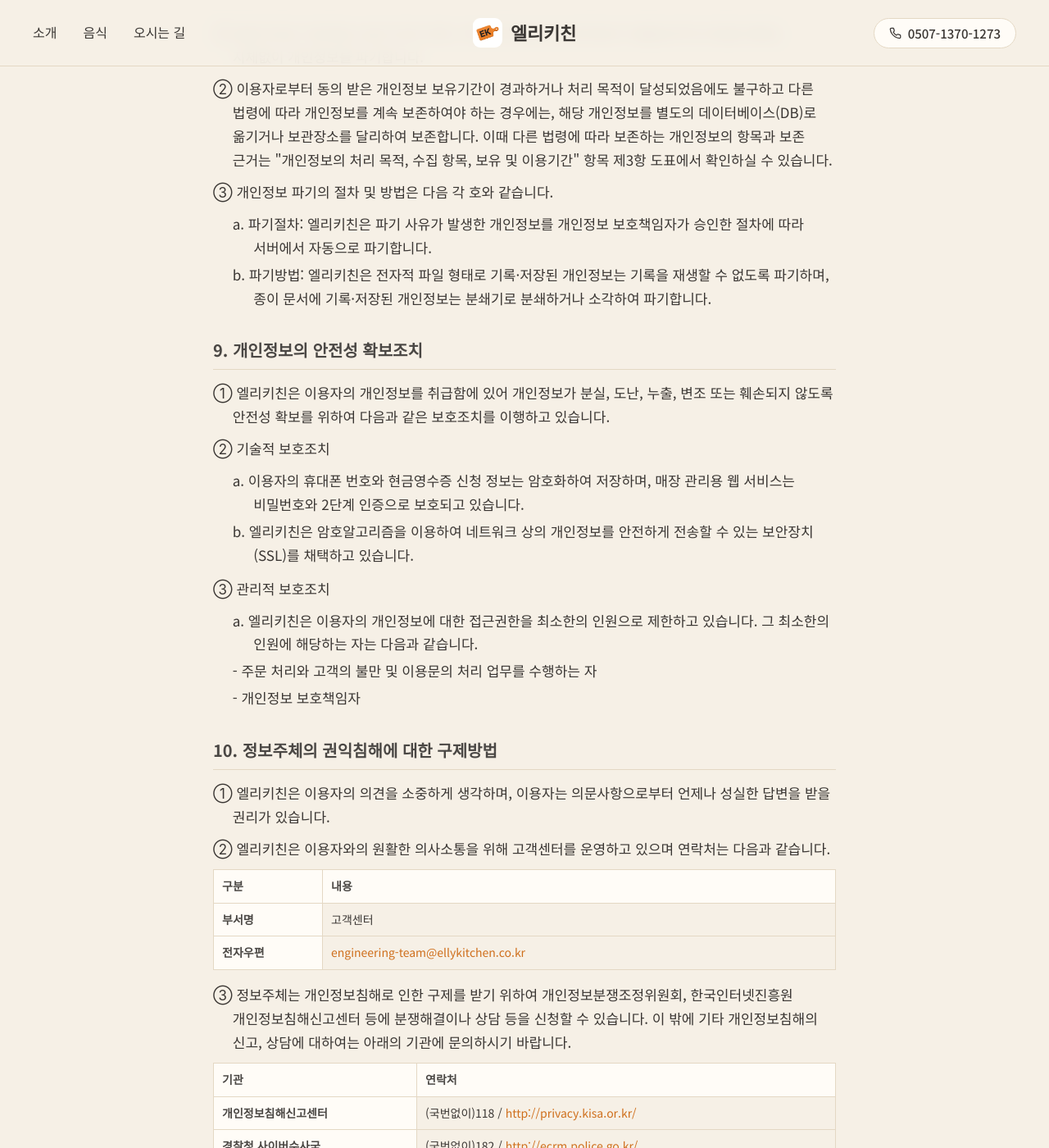
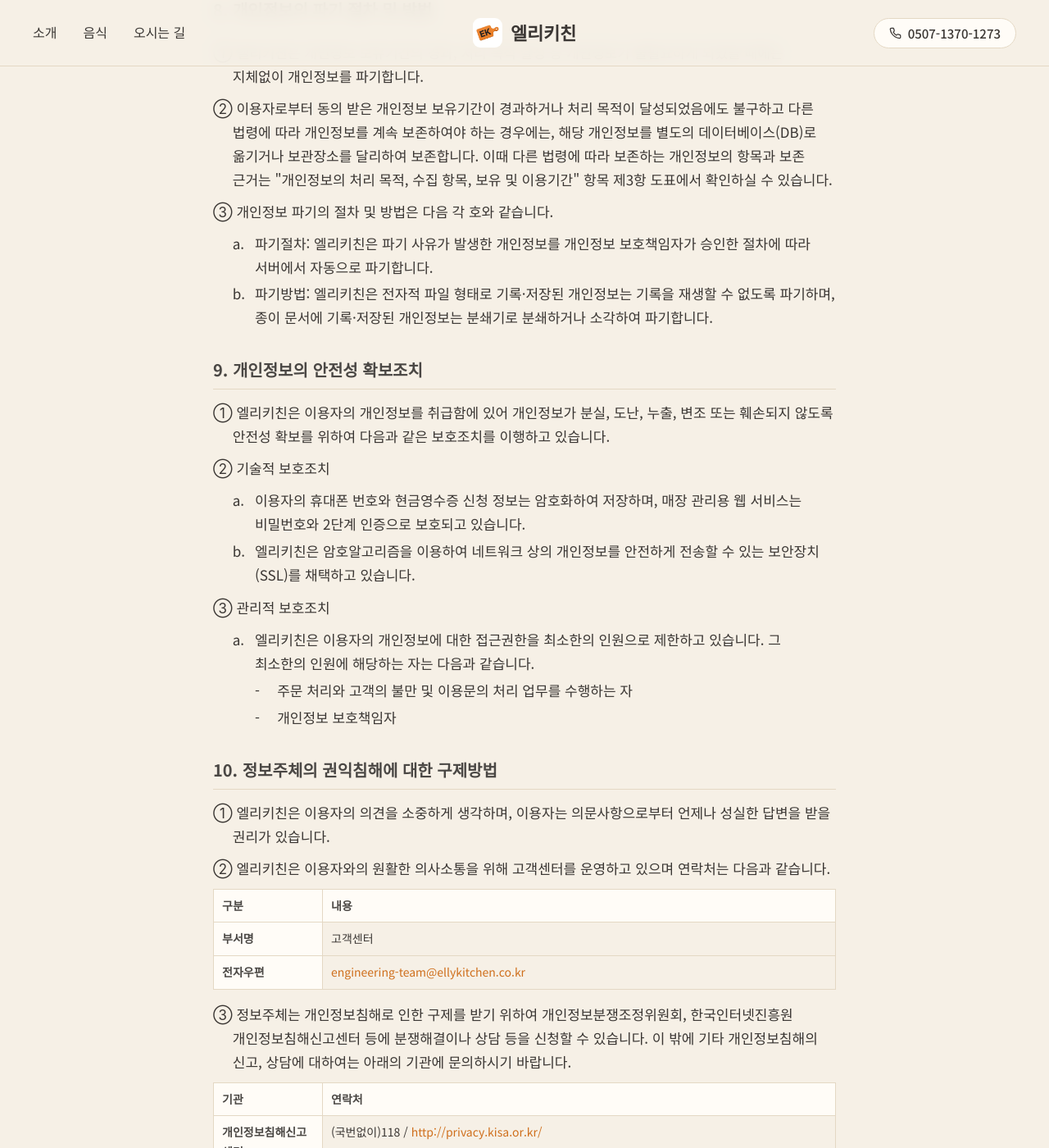
Before and after one commit to ellykitchen/ellykitchen-web-temporary, a Jekyll site: the page built from privacy.html, in a window 1280 px wide and 1400 px high, scrolled down 6405 px. Shown: the whole window at 82% size. Built offline with Jekyll 4.4.1, drawn with Linux system fonts in a browser that asks for light colours; some of the changed text lies outside the part shown.

Commit message:
fix: PR #3 리뷰 반영 — 목록 둘째 줄 정렬·국외 이전 표 첫 열·두 칸 표 통일
- 목록 표시(a. / -)를 고정 폭 칸(span)에 두어 둘째 줄이 첫 줄 글자 위치에 맞게
- - 항목은 ul로, a. 항목 바로 뒤의 - 항목은 그 항목 안의 하위 목록으로(- 표시만 화면 읽기에서 숨김)
- 국외 이전 표: 머리 칸 최소 폭 규칙에서 첫 칸을 빼 첫 열 6.5em이 적용되게
- 위탁·구제방법 ③ 표도 두 칸 표로 묶어 첫 열 폭 통일, 760px 이하에서는 첫 열 7em
- 760px 이하의 중복 목록 규칙과 layout.scss 빈 줄 정리

Refs: EK-TBD
Co-Authored-By: Claude Opus 5.5 <noreply@anthropic.com>

```diff
--- a/_sass/layout.scss
+++ b/_sass/layout.scss
@@ -743,7 +743,6 @@
 			color: $accent;
 		}
 	}
-
 }
 
 @media (max-width: 760px) {
--- a/_sass/legal.scss
+++ b/_sass/legal.scss
@@ -114,7 +114,7 @@
 			min-width: 5em;
 		}
 
-		// 구분 | 내용 두 칸 표: 모든 표의 첫 열 폭을 같게 해서 세로줄이 맞게
+		// 두 칸 표: 모든 표의 첫 열 폭을 같게 해서 세로줄이 맞게
 		&--kv table {
 			table-layout: fixed;
 		}
@@ -124,7 +124,7 @@
 		}
 
 		// 업체가 여러 열인 넓은 표(국외 이전): 칸이 너무 좁아지지 않게, 대신 표 안에서 가로로 민다
-		&--wide thead th,
+		&--wide thead th:not(:first-child),
 		&--wide td {
 			min-width: 12em;
 		}
@@ -150,16 +150,30 @@
 		overflow-wrap: anywhere;
 	}
 
-	// 처리방침의 a. b. / - 목록: 글자에 표시가 들어 있어 번호를 따로 그리지 않고,
-	// ① 문단의 본문 시작 위치에 맞춰 들여 쓰고 둘째 줄부터는 표시 뒤에 맞춘다
-	ol.items.items--marked {
+	// 처리방침의 a. b. / - 목록: 표시(a. / -)는 글자로 들어 있어 번호를 따로 그리지 않는다.
+	// ① 문단의 본문 시작 위치에 맞춰 들여 쓰고, 표시를 고정 폭 칸에 두어 둘째 줄이 첫 줄 글자 위치에 맞게 한다
+	.items.items--marked {
 		list-style: none;
+		margin: 0 0 12px;
 		padding-left: 1.4em;
 
 		li {
-			padding-left: 1.5em;
-			text-indent: -1.5em;
+			position: relative;
+			padding-left: 1.6em;
+			margin-bottom: 4px;
 		}
+
+		// a. 항목 안의 - 하위 목록
+		.items--marked {
+			margin: 4px 0 0;
+			padding-left: 0;
+		}
+	}
+
+	.items__mark {
+		position: absolute;
+		left: 0;
+		width: 1.6em;
 	}
 
 	ol.items {
@@ -195,8 +209,9 @@
 			padding-left: 1.8em;
 		}
 
-		ol.items.items--marked {
-			padding-left: 1.4em;
+		// 좁은 폰에서 두 칸 표의 첫 열이 본문을 너무 많이 차지하지 않게
+		.legal__table--kv thead th:first-child {
+			width: 7em;
 		}
 	}
 }
--- a/privacy.html
+++ b/privacy.html
@@ -28,13 +28,13 @@ effective_date: 2026년 12월 13일
 <p class="para">④ 엘리키친은 부정 이용 방지, 서비스 안전성 확보 등 엘리키친의 정당한 이익 달성을 위해서 필요한 경우 아래와 같이 개인정보를 일정기간 보관합니다.</p>
 <div class="legal__table" role="region" aria-label="개인정보의 처리 목적, 수집 항목, 보유 및 이용기간 — ④ 표" tabindex="0"><table><thead><tr><th scope="col">수집 목적</th><th scope="col">수집 항목</th><th scope="col">보유 및 이용기간</th></tr></thead><tbody><tr><th scope="row">거래, 결제, 시스템 부정 행위 차단(이용이 제한된 회원의 재가입 방지)</th><td>휴대폰 번호 및 소셜 로그인 이용자 식별값을 복원할 수 없게 변환한 값</td><td>등록일로부터 5년</td></tr><tr><th scope="row">부정 가입 시도 확인</th><td>휴대폰 번호 확인 결과 기록(확인 일시, 소셜 로그인 종류, 확인 결과)</td><td>회원 탈퇴일로부터 1년</td></tr><tr><th scope="row">부정 이용 확인 및 다시 가입한 회원의 문의 응대</th><td>주문 가능 확인 기록(확인 결과, 확인 일시, 확인하지 않은 경우 그 사유)</td><td>회원 탈퇴일로부터 1년</td></tr><tr><th scope="row">가입을 마치지 않은 이용자의 가입 이어가기 및 부정 가입 시도 방지</th><td>소셜 로그인으로 제공받은 정보, 휴대폰 번호 확인 요청 기록</td><td>마지막 로그인일로부터 30일</td></tr></tbody></table></div>
 <p class="para">⑤ 서비스 이용 과정에서 다음과 같은 정보가 자동으로 생성되어 수집될 수 있습니다. 해당 정보는 회원 식별, 주문 상태 등 알림 발송, 앱 안 알림함 제공, 서비스 오류 확인 및 개선을 목적으로 이용됩니다.</p>
-<ol class="items items--marked" role="list"><li>- (필수) 회원 고유 번호, 앱 푸시 등록 정보(Firebase 설치 ID), 알림 기록(알림 종류, 제목, 내용, 발송 일시), 오류 기록(오류 내용, 발생 일시, 기기 정보(모델명, OS 버전), 앱 버전)</li></ol>
+<ul class="items items--marked" role="list"><li><span class="items__mark" aria-hidden="true">-</span>(필수) 회원 고유 번호, 앱 푸시 등록 정보(Firebase 설치 ID), 알림 기록(알림 종류, 제목, 내용, 발송 일시), 오류 기록(오류 내용, 발생 일시, 기기 정보(모델명, OS 버전), 앱 버전)</li></ul>
 <p class="para">⑥ 엘리키친은 다음 각 호의 사유에 해당하는 경우 해당 사유 종료 시까지 개인정보를 보유합니다.</p>
-<ol class="items items--marked" role="list"><li>a. 관계 법령 위반에 따른 수사·조사 등이 진행 중인 경우에는 해당 수사·조사 종료 시까지</li><li>b. 서비스 이용에 따른 채권·채무관계 잔존 시에는 해당 채권·채무관계 정산 시까지</li></ol>
+<ol class="items items--marked" role="list"><li><span class="items__mark">a.</span>관계 법령 위반에 따른 수사·조사 등이 진행 중인 경우에는 해당 수사·조사 종료 시까지</li><li><span class="items__mark">b.</span>서비스 이용에 따른 채권·채무관계 잔존 시에는 해당 채권·채무관계 정산 시까지</li></ol>
 </section>
 <section id="a2"><h2>2. 개인정보 처리업무의 위탁</h2>
 <p class="para">① 엘리키친은 원활한 개인정보 업무처리를 위하여 다음과 같이 개인정보 처리 업무를 위탁하고 있습니다.</p>
-<div class="legal__table" role="region" aria-label="개인정보 처리업무의 위탁 — ① 표" tabindex="0"><table><thead><tr><th scope="col">수탁 업체(재수탁업체)</th><th scope="col">위탁업무 내용</th></tr></thead><tbody><tr><th scope="row">주식회사 옥토버스(<a href="https://octomo.octoverse.kr/privacy/">재위탁 확인하기</a>)</th><td>휴대폰 번호 확인(정보주체가 보낸 확인 문자의 수신 여부 확인)</td></tr></tbody></table></div>
+<div class="legal__table legal__table--kv" role="region" aria-label="개인정보 처리업무의 위탁 — ① 표" tabindex="0"><table><thead><tr><th scope="col">수탁 업체(재수탁업체)</th><th scope="col">위탁업무 내용</th></tr></thead><tbody><tr><th scope="row">주식회사 옥토버스(<a href="https://octomo.octoverse.kr/privacy/">재위탁 확인하기</a>)</th><td>휴대폰 번호 확인(정보주체가 보낸 확인 문자의 수신 여부 확인)</td></tr></tbody></table></div>
 <p class="para">② 엘리키친은 위탁계약 체결 시 「개인정보 보호법」 제26조에 따라 위탁업무 수행 목적 외 개인정보 처리 금지, 기술적·관리적 보호조치, 재위탁 제한, 수탁자에 대한 관리·감독, 손해배상 등 책임에 관한 사항을 계약서 등 문서에 명시하고, 수탁자가 개인정보를 안전하게 처리하는지를 감독하고 있습니다.</p>
 <p class="para">③ 위탁 업무의 내용이나 수탁자가 변경될 경우에는 지체없이 본 개인정보 처리방침을 통하여 공개하도록 하겠습니다.</p>
 <p class="para">④ 개인정보 처리업무를 국외에 위탁하는 경우는 &quot;개인정보의 국외 이전&quot;에서 안내하고 있습니다.</p>
@@ -69,21 +69,21 @@ effective_date: 2026년 12월 13일
 <p class="para">① 엘리키친은 개인정보 보유기간의 경과, 처리 목적 달성 등 개인정보가 불필요하게 되었을 때에는 지체없이 개인정보를 파기합니다.</p>
 <p class="para">② 이용자로부터 동의 받은 개인정보 보유기간이 경과하거나 처리 목적이 달성되었음에도 불구하고 다른 법령에 따라 개인정보를 계속 보존하여야 하는 경우에는, 해당 개인정보를 별도의 데이터베이스(DB)로 옮기거나 보관장소를 달리하여 보존합니다. 이때 다른 법령에 따라 보존하는 개인정보의 항목과 보존 근거는 &quot;개인정보의 처리 목적, 수집 항목, 보유 및 이용기간&quot; 항목 제3항 도표에서 확인하실 수 있습니다.</p>
 <p class="para">③ 개인정보 파기의 절차 및 방법은 다음 각 호와 같습니다.</p>
-<ol class="items items--marked" role="list"><li>a. 파기절차: 엘리키친은 파기 사유가 발생한 개인정보를 개인정보 보호책임자가 승인한 절차에 따라 서버에서 자동으로 파기합니다.</li><li>b. 파기방법: 엘리키친은 전자적 파일 형태로 기록·저장된 개인정보는 기록을 재생할 수 없도록 파기하며, 종이 문서에 기록·저장된 개인정보는 분쇄기로 분쇄하거나 소각하여 파기합니다.</li></ol>
+<ol class="items items--marked" role="list"><li><span class="items__mark">a.</span>파기절차: 엘리키친은 파기 사유가 발생한 개인정보를 개인정보 보호책임자가 승인한 절차에 따라 서버에서 자동으로 파기합니다.</li><li><span class="items__mark">b.</span>파기방법: 엘리키친은 전자적 파일 형태로 기록·저장된 개인정보는 기록을 재생할 수 없도록 파기하며, 종이 문서에 기록·저장된 개인정보는 분쇄기로 분쇄하거나 소각하여 파기합니다.</li></ol>
 </section>
 <section id="a9"><h2>9. 개인정보의 안전성 확보조치</h2>
 <p class="para">① 엘리키친은 이용자의 개인정보를 취급함에 있어 개인정보가 분실, 도난, 누출, 변조 또는 훼손되지 않도록 안전성 확보를 위하여 다음과 같은 보호조치를 이행하고 있습니다.</p>
 <p class="para">② 기술적 보호조치</p>
-<ol class="items items--marked" role="list"><li>a. 이용자의 휴대폰 번호와 현금영수증 신청 정보는 암호화하여 저장하며, 매장 관리용 웹 서비스는 비밀번호와 2단계 인증으로 보호되고 있습니다.</li><li>b. 엘리키친은 암호알고리즘을 이용하여 네트워크 상의 개인정보를 안전하게 전송할 수 있는 보안장치(SSL)를 채택하고 있습니다.</li></ol>
+<ol class="items items--marked" role="list"><li><span class="items__mark">a.</span>이용자의 휴대폰 번호와 현금영수증 신청 정보는 암호화하여 저장하며, 매장 관리용 웹 서비스는 비밀번호와 2단계 인증으로 보호되고 있습니다.</li><li><span class="items__mark">b.</span>엘리키친은 암호알고리즘을 이용하여 네트워크 상의 개인정보를 안전하게 전송할 수 있는 보안장치(SSL)를 채택하고 있습니다.</li></ol>
 <p class="para">③ 관리적 보호조치</p>
-<ol class="items items--marked" role="list"><li>a. 엘리키친은 이용자의 개인정보에 대한 접근권한을 최소한의 인원으로 제한하고 있습니다. 그 최소한의 인원에 해당하는 자는 다음과 같습니다.</li><li>- 주문 처리와 고객의 불만 및 이용문의 처리 업무를 수행하는 자</li><li>- 개인정보 보호책임자</li></ol>
+<ol class="items items--marked" role="list"><li><span class="items__mark">a.</span>엘리키친은 이용자의 개인정보에 대한 접근권한을 최소한의 인원으로 제한하고 있습니다. 그 최소한의 인원에 해당하는 자는 다음과 같습니다.<ul class="items items--marked" role="list"><li><span class="items__mark" aria-hidden="true">-</span>주문 처리와 고객의 불만 및 이용문의 처리 업무를 수행하는 자</li><li><span class="items__mark" aria-hidden="true">-</span>개인정보 보호책임자</li></ul></li></ol>
 </section>
 <section id="a10"><h2>10. 정보주체의 권익침해에 대한 구제방법</h2>
 <p class="para">① 엘리키친은 이용자의 의견을 소중하게 생각하며, 이용자는 의문사항으로부터 언제나 성실한 답변을 받을 권리가 있습니다.</p>
 <p class="para">② 엘리키친은 이용자와의 원활한 의사소통을 위해 고객센터를 운영하고 있으며 연락처는 다음과 같습니다.</p>
 <div class="legal__table legal__table--kv" role="region" aria-label="정보주체의 권익침해에 대한 구제방법 — ② 표" tabindex="0"><table><thead><tr><th scope="col">구분</th><th scope="col">내용</th></tr></thead><tbody><tr><th scope="row">부서명</th><td>고객센터</td></tr><tr><th scope="row">전자우편</th><td><a href="mailto:engineering-team@ellykitchen.co.kr">engineering-team@ellykitchen.co.kr</a></td></tr></tbody></table></div>
 <p class="para">③ 정보주체는 개인정보침해로 인한 구제를 받기 위하여 개인정보분쟁조정위원회, 한국인터넷진흥원 개인정보침해신고센터 등에 분쟁해결이나 상담 등을 신청할 수 있습니다. 이 밖에 기타 개인정보침해의 신고, 상담에 대하여는 아래의 기관에 문의하시기 바랍니다.</p>
-<div class="legal__table" role="region" aria-label="정보주체의 권익침해에 대한 구제방법 — ③ 표" tabindex="0"><table><thead><tr><th scope="col">기관</th><th scope="col">연락처</th></tr></thead><tbody><tr><th scope="row">개인정보침해신고센터</th><td>(국번없이)118 / <a href="http://privacy.kisa.or.kr/">http://privacy.kisa.or.kr/</a></td></tr><tr><th scope="row">경찰청 사이버수사국</th><td>(국번없이)182 / <a href="http://ecrm.police.go.kr/">http://ecrm.police.go.kr/</a></td></tr><tr><th scope="row">개인정보분쟁조정위원회</th><td>(국번없이)1833-6972 / <a href="https://www.kopico.go.kr/">https://www.kopico.go.kr/</a></td></tr></tbody></table></div>
+<div class="legal__table legal__table--kv" role="region" aria-label="정보주체의 권익침해에 대한 구제방법 — ③ 표" tabindex="0"><table><thead><tr><th scope="col">기관</th><th scope="col">연락처</th></tr></thead><tbody><tr><th scope="row">개인정보침해신고센터</th><td>(국번없이)118 / <a href="http://privacy.kisa.or.kr/">http://privacy.kisa.or.kr/</a></td></tr><tr><th scope="row">경찰청 사이버수사국</th><td>(국번없이)182 / <a href="http://ecrm.police.go.kr/">http://ecrm.police.go.kr/</a></td></tr><tr><th scope="row">개인정보분쟁조정위원회</th><td>(국번없이)1833-6972 / <a href="https://www.kopico.go.kr/">https://www.kopico.go.kr/</a></td></tr></tbody></table></div>
 </section>
 <section id="a11"><h2>11. 개인정보 보호책임자</h2>
 <p class="para">① 엘리키친은 개인정보 처리에 관한 업무를 총괄해서 책임지고, 개인정보 처리와 관련한 정보주체의 불만처리 및 피해구제 등을 위하여 아래와 같이 개인정보 보호책임자를 지정하고 있습니다.</p>
```
